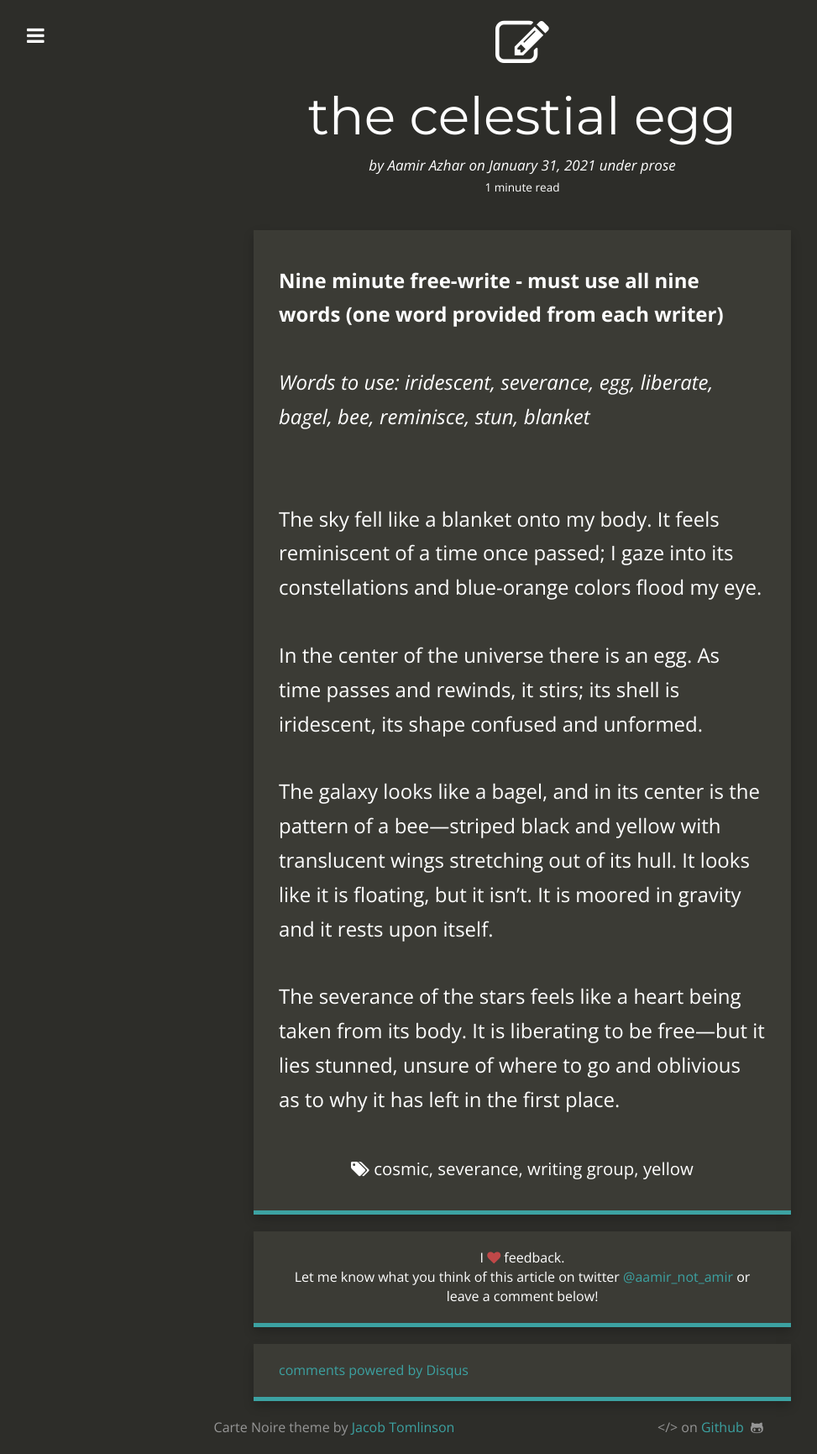
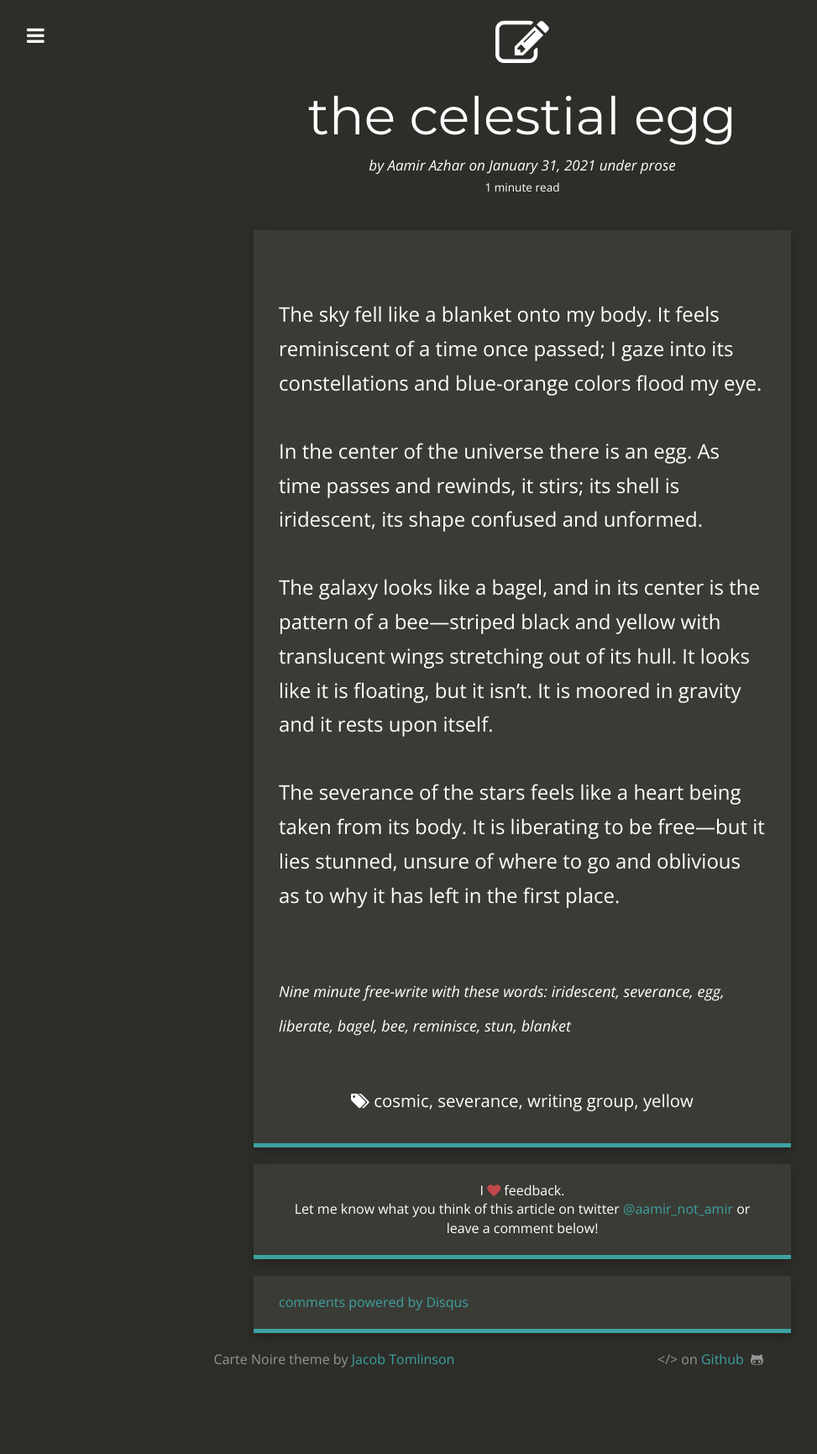
Before and after one commit to jacobtomlinson/carte-noire, a Jekyll site: the page built from _posts/2021-01-31-the-celestial-egg.md, in a window 1280 px wide. Shown: the whole page at 84% size, without its empty margins (18-991 px from the left). Built offline with Jekyll 4.4.1, drawn with Linux system fonts in a browser that asks for light colours; nearby versions of some CDN libraries; comment, search, counter and statistics services are not loaded; after the commit the page ends 1650 px from its top, so only the background shows below that.

Commit message:
Format context for celestial egg

```diff
--- a/_posts/2021-01-31-the-celestial-egg.md
+++ b/_posts/2021-01-31-the-celestial-egg.md
@@ -12,10 +12,6 @@ tags:
   - writing group
   - yellow
 ---
-**Nine minute free-write - must use all nine words (one word provided from each writer)**
-
-*Words to use: iridescent, severance, egg, liberate, bagel, bee, reminisce, stun, blanket*
-
 <br>
 The sky fell like a blanket onto my body. It feels reminiscent of a time once passed; I gaze into its constellations and blue-orange colors flood my eye.
 
@@ -24,3 +20,6 @@ In the center of the universe there is an egg. As time passes and rewinds, it st
 The galaxy looks like a bagel, and in its center is the pattern of a bee—striped black and yellow with translucent wings stretching out of its hull. It looks like it is floating, but it isn’t. It is moored in gravity and it rests upon itself.
 
 The severance of the stars feels like a heart being taken from its body. It is liberating to be free—but it lies stunned, unsure of where to go and oblivious as to why it has left in the first place.
+
+<br>
+<sup>*Nine minute free-write with these words: iridescent, severance, egg, liberate, bagel, bee, reminisce, stun, blanket*</sup>
```
